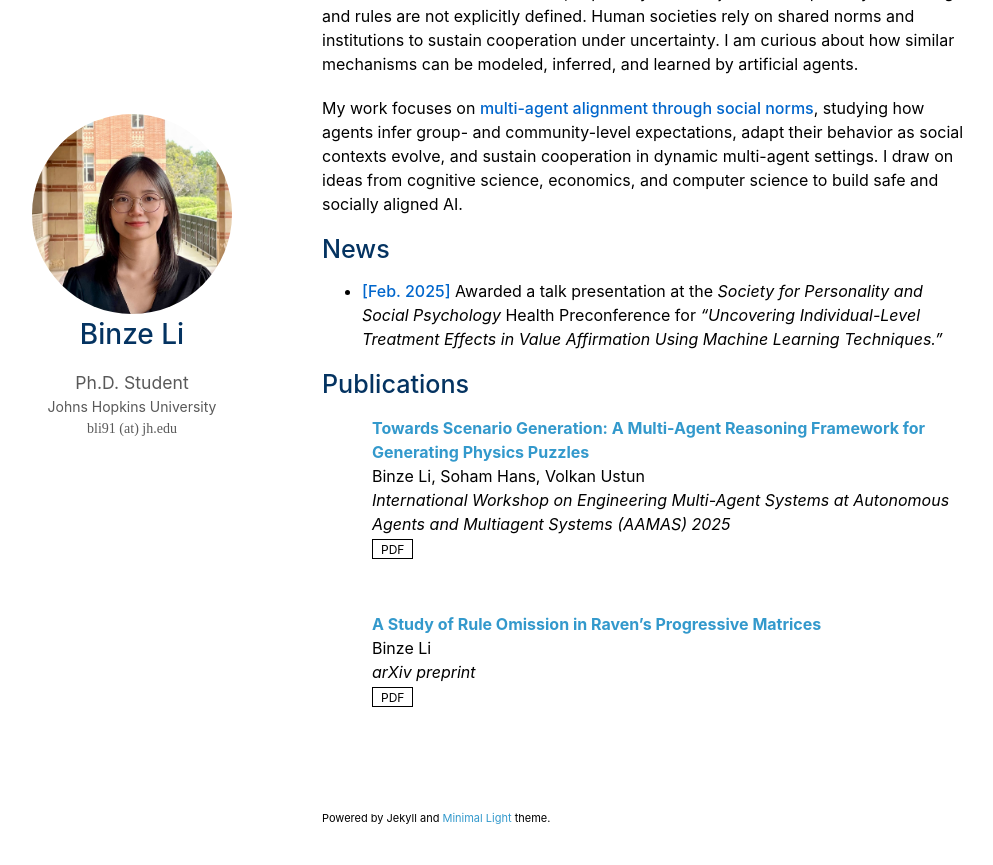
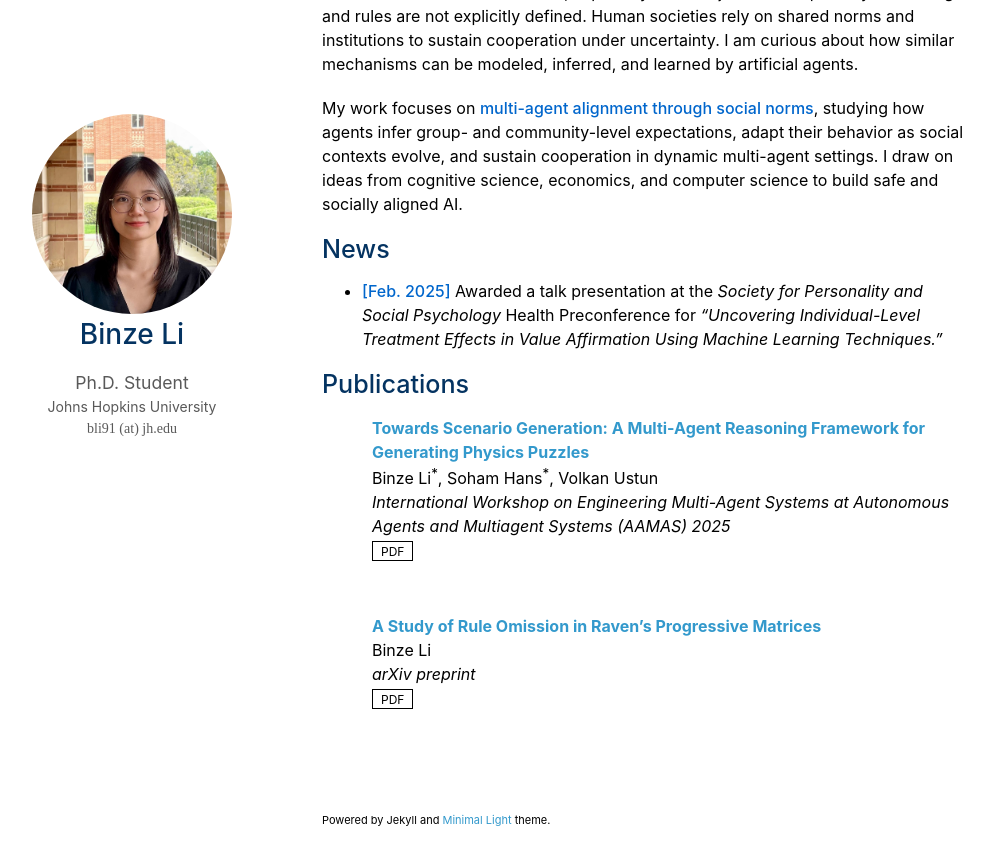
Before and after one commit to binzeli/binzeli.github.io, a Jekyll site: the page built from index.md, in a window 1280 px wide and 900 px high, scrolled down 509 px. Shown: the top 865 px of the window, without its empty margins (148-1141 px from the left). Built offline with Jekyll 4.4.1, drawn with Linux system fonts in a browser that asks for light colours; a style sheet for code colours, icons or effects is not loaded; our own code applies the rules of GitHub Pages for plain Markdown files.

```diff
--- a/_data/publications.yml
+++ b/_data/publications.yml
@@ -1,7 +1,7 @@
 main:
 
   - title: "Towards Scenario Generation: A Multi-Agent Reasoning Framework for Generating Physics Puzzles"
-    authors: "Binze Li, Soham Hans, Volkan Ustun"
+    authors: "Binze Li<sup>*</sup>, Soham Hans<sup>*</sup>, Volkan Ustun"
     conference_short: "EMAS 2025"
     conference: "International Workshop on Engineering Multi-Agent Systems at Autonomous Agents and Multiagent Systems (AAMAS) 2025"
     pdf: https://emas.in.tu-clausthal.de/2025/assets/pdfs/emas2025-4.pdf
```
